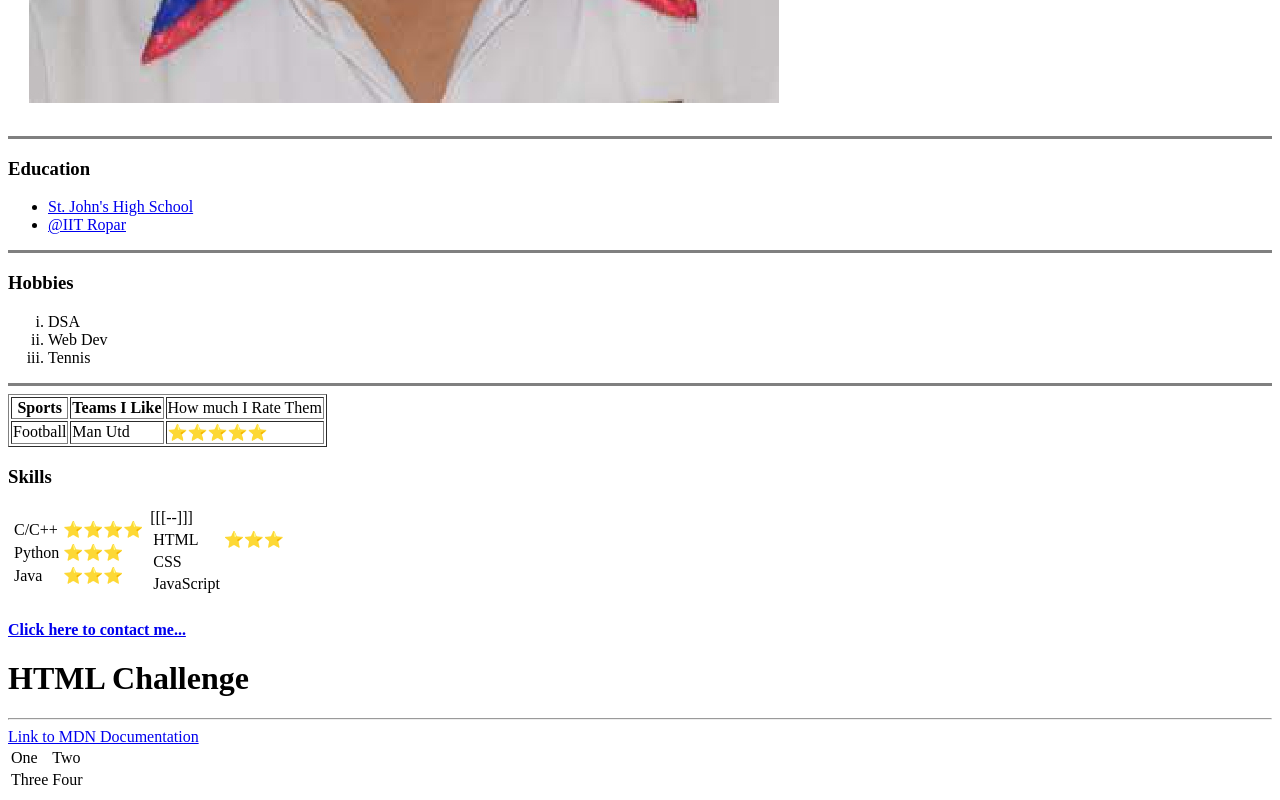
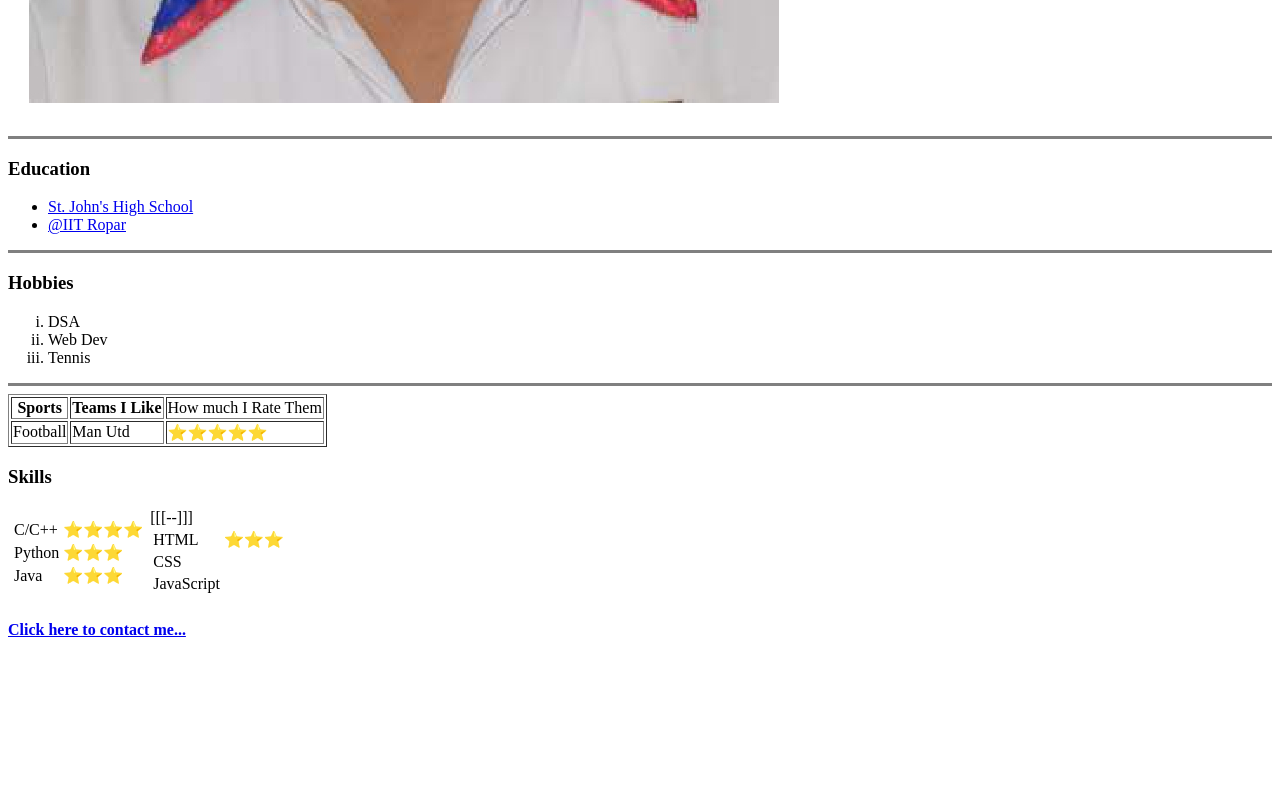
Before and after one commit to EdgarThorpe/CV, a plain HTML site: page index.html in a window 1280 px wide. Shown: the part 976-1776 px from the top of the page. After the commit the page ends 1636 px from the top, so only its background shows below. Drawn offline with Linux system fonts and the light colour scheme.

Commit message:
Update index.html

```diff
--- a/index.html
+++ b/index.html
@@ -82,22 +82,3 @@
 
     </body>
 </html>
-
-<!DOCTYPE html>
-<html lang="en">
-    <head>
-        <h1>HTML Challenge</h1>
-        <hr>
-    </head>
-    <body>
-        <a href="https://developer.mozilla.org/en-US/docs/Web/HTML">Link to MDN Documentation</a>
-        <table>
-            <tr>
-                <td>One</td>
-                <td>Two</td>
-            <tr>
-                <td>Three</td>
-                <td>Four</td>
-            </tr>
-        </table>
-    </body>
```
